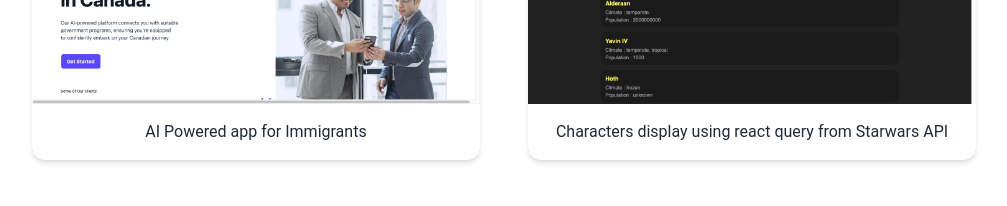
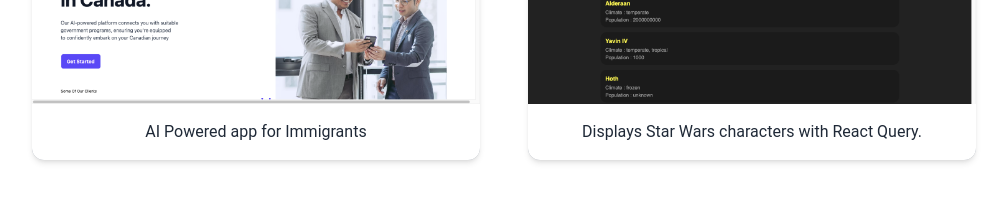
Before and after one commit to RiniJ7/rini-portfolio-v3, a React (Create React App) app: page / in a window 1280 px wide. Shown: the part 1360-1566 px from the top of the page, without its empty margins (168-1175 px from the left). Built offline with nearby package versions, Linux system fonts and the light colour scheme.

Commit message:
projects title modified

```diff
--- a/src/components/Projects.jsx
+++ b/src/components/Projects.jsx
@@ -24,7 +24,7 @@ const Projects = () => {
  {/* Immigrant Toolbox */}
  <ProjectItem
          img={immigranttoolbox}
-          title="An AI powered website that connects immigrants with relevant government programs"
+          title="An AI powered website that connects immigrants & government programs"
           // projgithub="https://github.com/Promade-com-co/immigrant-toolboxImmigrantT"
           projlink="http://99.79.39.31/"
           description="AI Powered app for Immigrants"
@@ -36,14 +36,14 @@ const Projects = () => {
           title="Star Wars with React Query: Explore characters and planets from the Star Wars API."
           projgithub="https://github.com/RiniJ7/starwars-with-react-query"
           projlink="https://starwars-with-react-query-12dofntue-rinij7s-projects.vercel.app/"
-          description="Characters display using react query from Starwars API"
+          description="Displays Star Wars characters with React Query."
         />
 
 
         {/* starwars API */}
         <ProjectItem
         img={starfriends}
-          title="This project displays the Star Wars characters. The information is extracted from Star Wars API"
+          title="This project displays Star Wars characters using data from the Star Wars API."
           projgithub="https://github.com/RiniJ7/starfriends"
           projlink="https://starfriends.vercel.app/"
           description="Starwars API information display"
```
